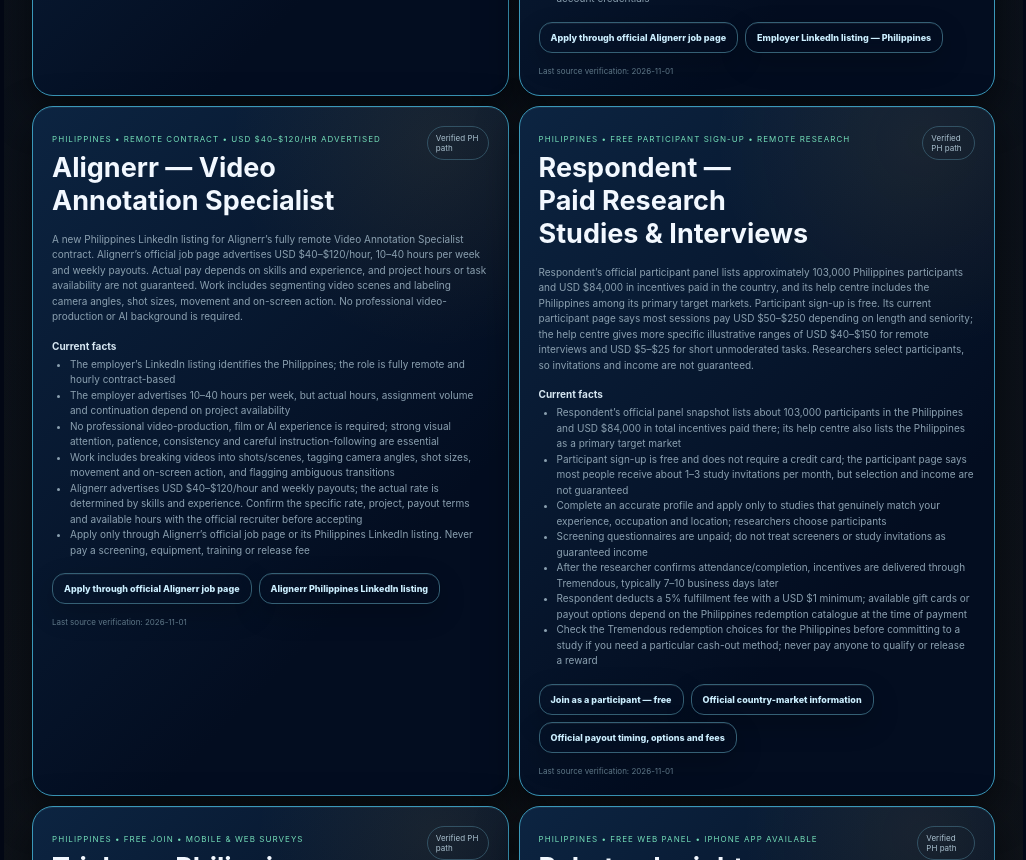
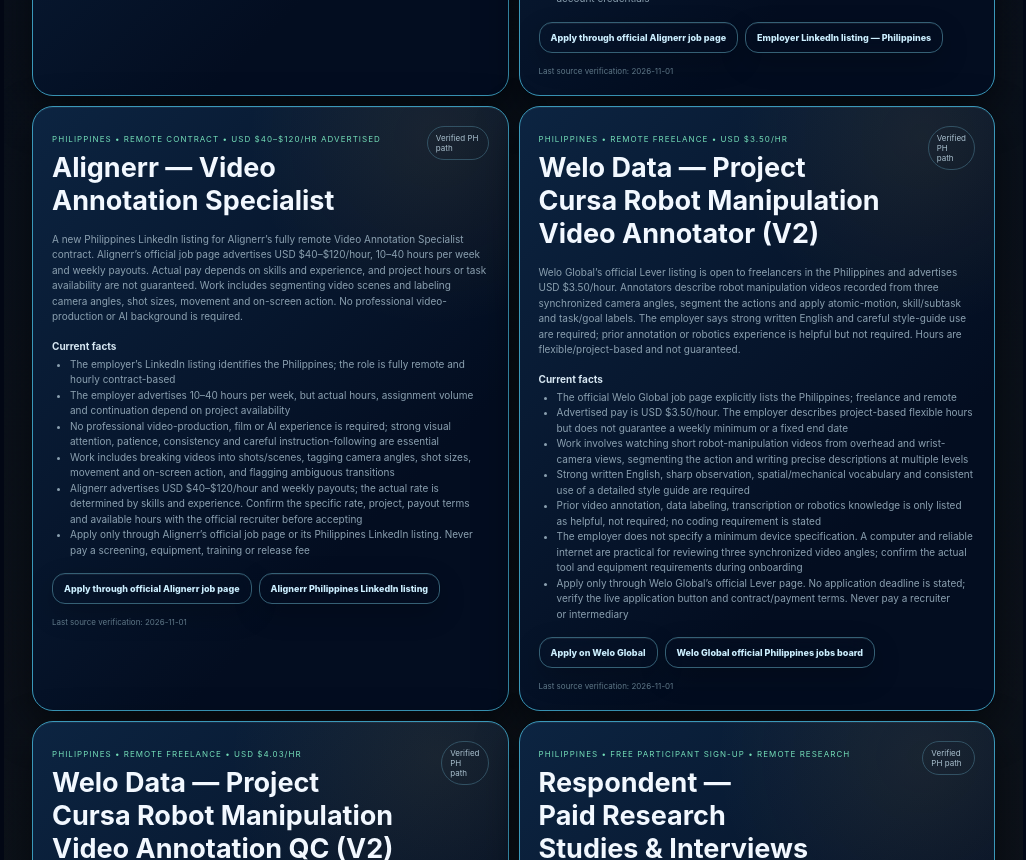
Before and after one commit to IAMGodmatters/IAMMagnanimousway.js, a Next.js app in the folder frontend/: page /opportunity-vault in a window 1280 px wide. Shown: the part 11140-12000 px from the top of the page, without its empty margins (242-1268 px from the left). Built offline with nearby package versions, Linux system fonts and the light colour scheme; no server answers.

Commit message:
Add verified Welo Project Cursa robotics video annotation roles

```diff
--- a/frontend/app/opportunity-vault/page.tsx
+++ b/frontend/app/opportunity-vault/page.tsx
@@ -374,6 +374,26 @@ const opportunities:Opportunity[]=[
   verified:'2026-11-01'
  },
  {
+  id:'welo-project-cursa-robot-video-annotator',name:'Welo Data — Project Cursa Robot Manipulation Video Annotator (V2)',status:'active-ph',badge:'PHILIPPINES • REMOTE FREELANCE • USD $3.50/HR',
+  summary:'Welo Global’s official Lever listing is open to freelancers in the Philippines and advertises USD $3.50/hour. Annotators describe robot manipulation videos recorded from three synchronized camera angles, segment the actions and apply atomic-motion, skill/subtask and task/goal labels. The employer says strong written English and careful style-guide use are required; prior annotation or robotics experience is helpful but not required. Hours are flexible/project-based and not guaranteed.',
+  requirements:['The official Welo Global job page explicitly lists the Philippines; freelance and remote','Advertised pay is USD $3.50/hour. The employer describes project-based flexible hours but does not guarantee a weekly minimum or a fixed end date','Work involves watching short robot-manipulation videos from overhead and wrist-camera views, segmenting the action and writing precise descriptions at multiple levels','Strong written English, sharp observation, spatial/mechanical vocabulary and consistent use of a detailed style guide are required','Prior video annotation, data labeling, transcription or robotics knowledge is only listed as helpful, not required; no coding requirement is stated','The employer does not specify a minimum device specification. A computer and reliable internet are practical for reviewing three synchronized video angles; confirm the actual tool and equipment requirements during onboarding','Apply only through Welo Global’s official Lever page. No application deadline is stated; verify the live application button and contract/payment terms. Never pay a recruiter or intermediary'],
+  official:'https://jobs.lever.co/weloglobal/c5c69abd-d960-42d6-ba72-0cba79615418',
+  secondary:'https://jobs.lever.co/weloglobal/?location=Philippines',
+  secondaryLabel:'Welo Global official Philippines jobs board',
+  cta:'Apply on Welo Global',
+  verified:'2026-11-01'
+ },
+ {
+  id:'welo-project-cursa-robot-video-qc',name:'Welo Data — Project Cursa Robot Manipulation Video Annotation QC (V2)',status:'active-ph',badge:'PHILIPPINES • REMOTE FREELANCE • USD $4.03/HR',
+  summary:'Welo Global’s official Lever listing is open to freelancers in the Philippines and advertises USD $4.03/hour. The QC reviewer checks robot-video annotations across three camera angles and multiple labeling levels, catches missing or inaccurate descriptions, and gives specific feedback. This is more advanced than the annotator role because it requires confident quality judgement and constructive written feedback.',
+  requirements:['The official Welo Global job page explicitly lists the Philippines; freelance and remote','Advertised pay is USD $4.03/hour. The employer describes project-based flexible hours but does not guarantee a weekly minimum or a fixed end date','Review completed annotations against the source video and style guide; verify object identity, grasp/contact details, timing coverage, spatial directions and accurate descriptions of failures or pauses','Excellent written English, exceptional attention to detail, strong spatial/mechanical description and the ability to provide clear, constructive written feedback are required','Previous QC, editing, proofreading, video annotation, data-labeling or transcription-QA experience is preferred but not listed as mandatory; robotics terminology and Label Studio are helpful','The employer does not specify a minimum device specification. A computer and reliable internet are practical for reviewing three synchronized camera angles; confirm actual equipment and tool requirements during onboarding','Apply only through Welo Global’s official Lever page. No application deadline is stated; verify the live application button and contract/payment terms. Never pay a recruiter or intermediary'],
+  official:'https://jobs.lever.co/weloglobal/9bd19b88-42a1-4681-9625-120ea954f16c',
+  secondary:'https://jobs.lever.co/weloglobal/?location=Philippines',
+  secondaryLabel:'Welo Global official Philippines jobs board',
+  cta:'Apply on Welo Global',
+  verified:'2026-11-01'
+ },
+ {
   id:'respondent-ph-paid-research',name:'Respondent — Paid Research Studies & Interviews',status:'active-ph',badge:'PHILIPPINES • FREE PARTICIPANT SIGN-UP • REMOTE RESEARCH',
   summary:'Respondent’s official participant panel lists approximately 103,000 Philippines participants and USD $84,000 in incentives paid in the country, and its help centre includes the Philippines among its primary target markets. Participant sign-up is free. Its current participant page says most sessions pay USD $50–$250 depending on length and seniority; the help centre gives more specific illustrative ranges of USD $40–$150 for remote interviews and USD $5–$25 for short unmoderated tasks. Researchers select participants, so invitations and income are not guaranteed.',
   requirements:['Respondent’s official panel snapshot lists about 103,000 participants in the Philippines and USD $84,000 in total incentives paid there; its help centre also lists the Philippines as a primary target market','Participant sign-up is free and does not require a credit card; the participant page says most people receive about 1–3 study invitations per month, but selection and income are not guaranteed','Complete an accurate profile and apply only to studies that genuinely match your experience, occupation and location; researchers choose participants','Screening questionnaires are unpaid; do not treat screeners or study invitations as guaranteed income','After the researcher confirms attendance/completion, incentives are delivered through Tremendous, typically 7–10 business days later','Respondent deducts a 5% fulfillment fee with a USD $1 minimum; available gift cards or payout options depend on the Philippines redemption catalogue at the time of payment','Check the Tremendous redemption choices for the Philippines before committing to a study if you need a particular cash-out method; never pay anyone to qualify or release a reward'],
```
